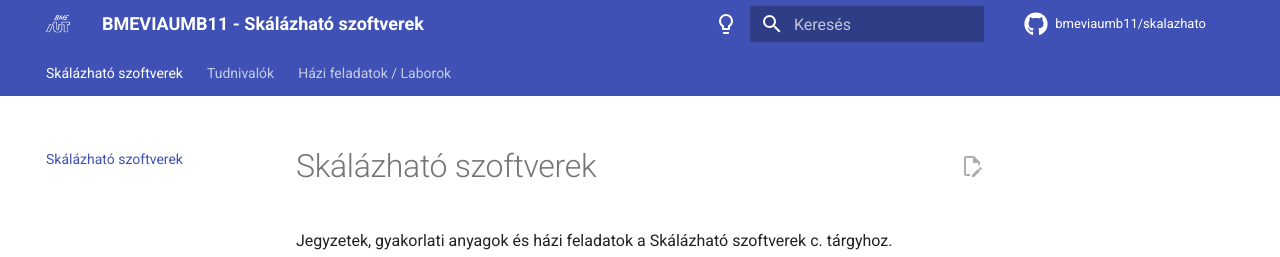
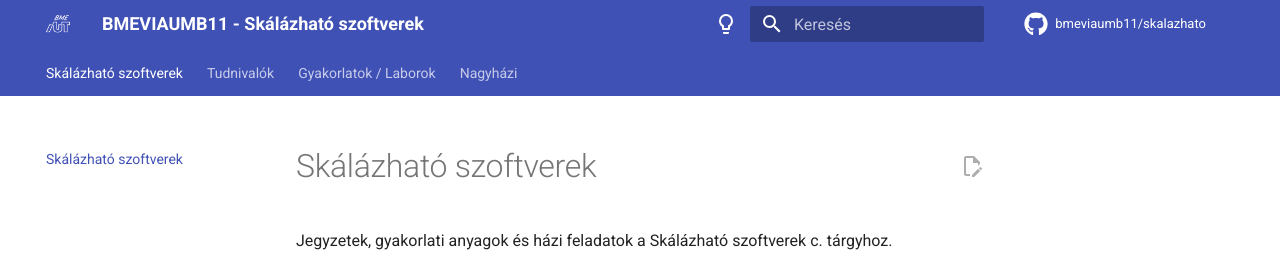
Before and after one commit to bmeviaumb11/skalazhato, an MkDocs documentation site: the page built from docs/index.md, in a window 1280 px wide. Shown: the top 257 px of the page. Built offline with MkDocs 1.6.1 and Material for MkDocs 9.7.7, drawn with Linux system fonts in a browser that asks for light colours; comment, search, counter and statistics services are not loaded.

Commit message:
Update mkdocs.yml

```diff
--- a/mkdocs.yml
+++ b/mkdocs.yml
@@ -99,6 +99,8 @@ nav:
       - information/GitHub.md
       - information/GitHub-Actions.md
       - information/certification.md
-  - "Házi feladatok / Laborok":
+  - "Gyakorlatok / Laborok":
       - homework/01-hw/index.md
+  - "Nagyházi":
       - homework/pontrendszer.md
+      - homework/mslearning.md
```
